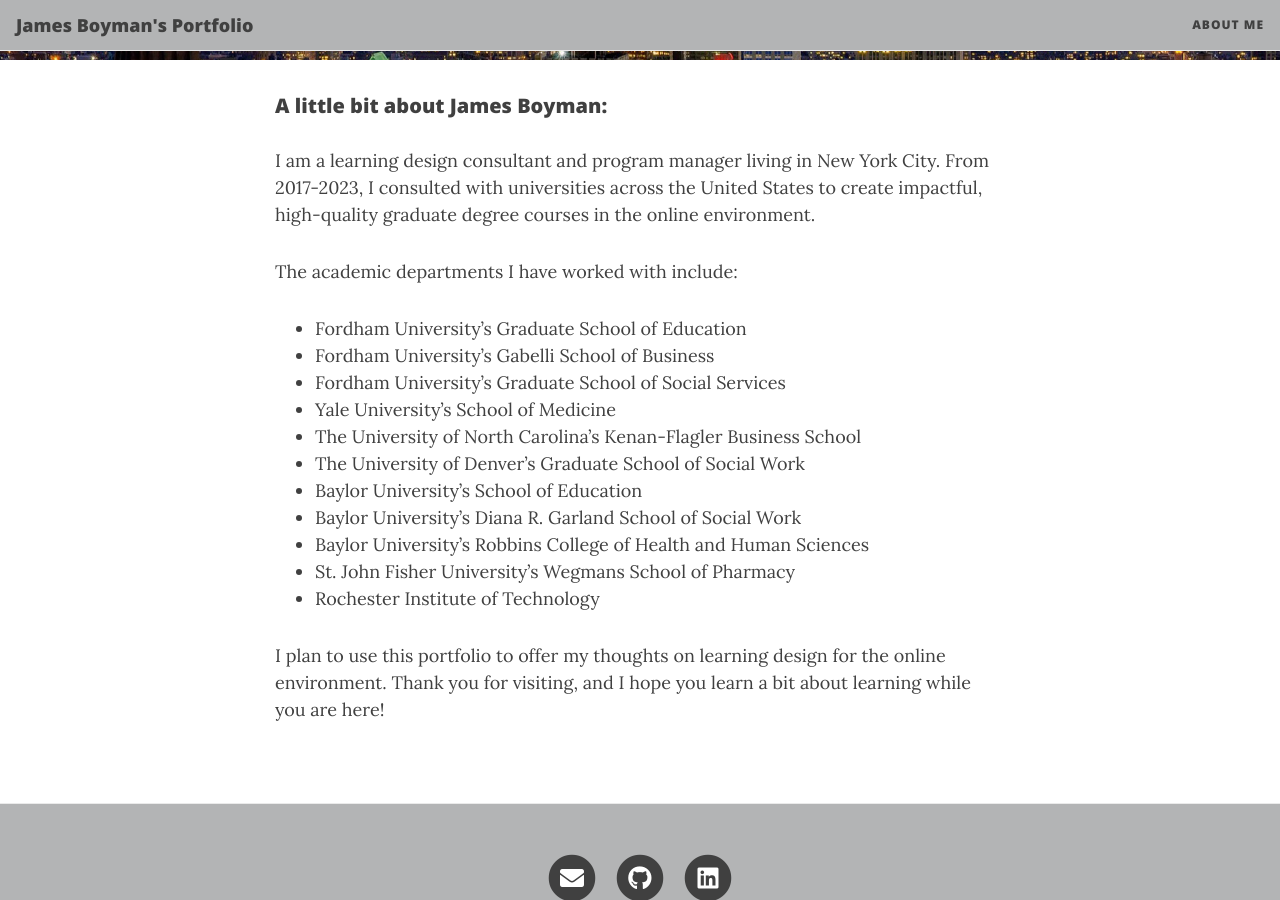
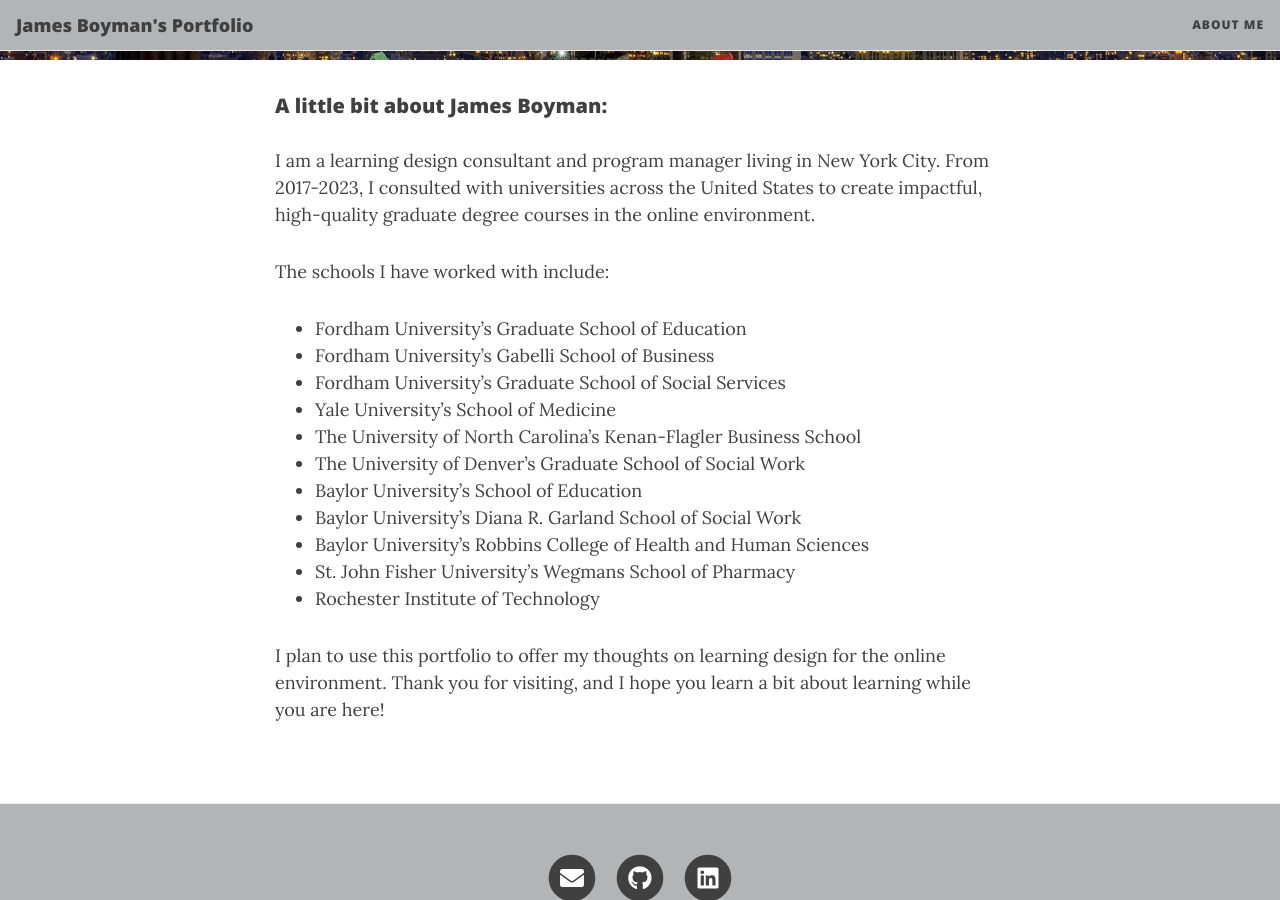
Before and after one commit to jamesboyman2/jamesboyman2.github.io, a Jekyll site: the page built from aboutme.md, in a window 1280 px wide and 900 px high, scrolled down 427 px. Built offline with Jekyll 4.4.1, drawn with Linux system fonts in a browser that asks for light colours; nearby versions of some CDN libraries.

Commit message:
edits python

```diff
--- a/aboutme.md
+++ b/aboutme.md
@@ -9,7 +9,7 @@
 
 I am a learning design consultant and program manager living in New York City. From 2017-2023, I consulted with universities across the United States to create impactful, high-quality graduate degree courses in the online environment.
 
-The academic departments I have worked with include:
+The schools I have worked with include:
 
 * Fordham University's Graduate School of Education
 * Fordham University's Gabelli School of Business
```
Also changed, not shown: _learningposts/2024-01-22-Challenge_Teaching_Python.md (+8 -0 lines).
